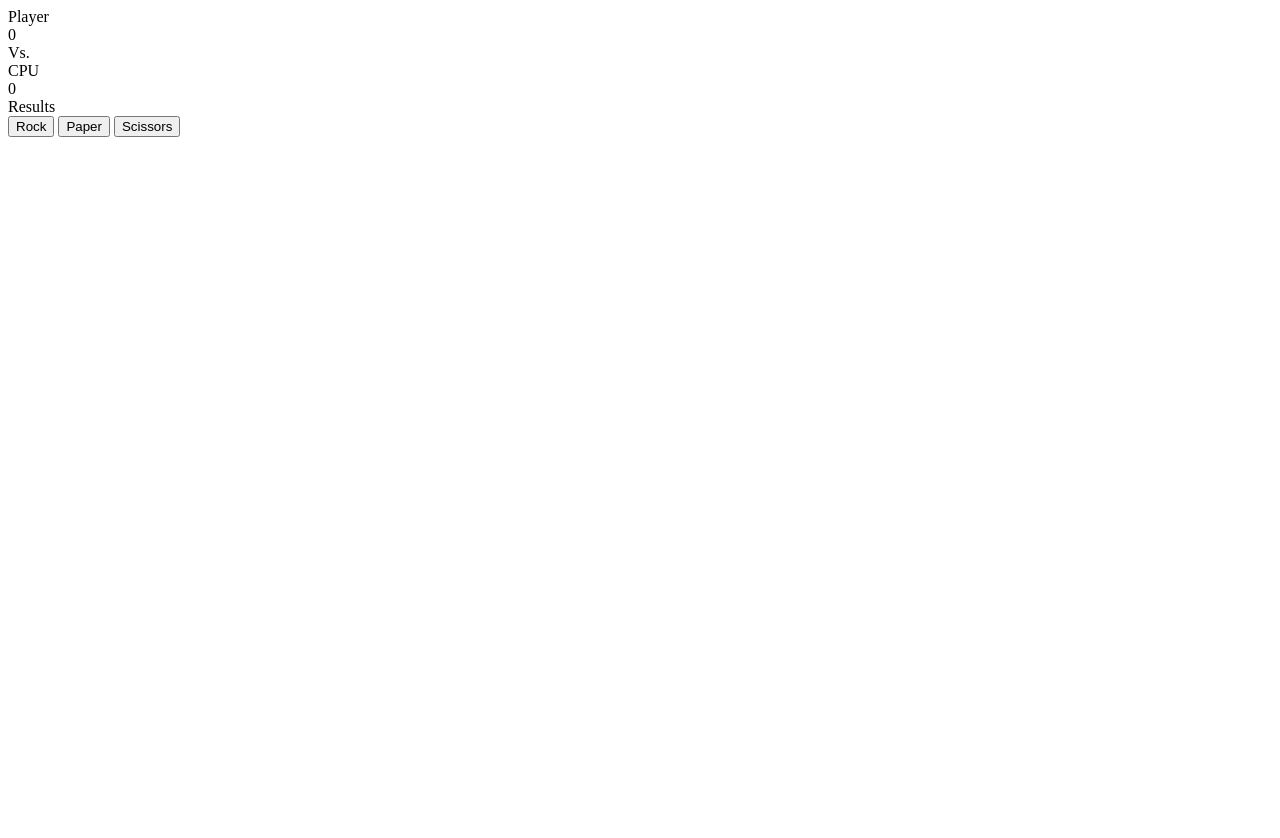
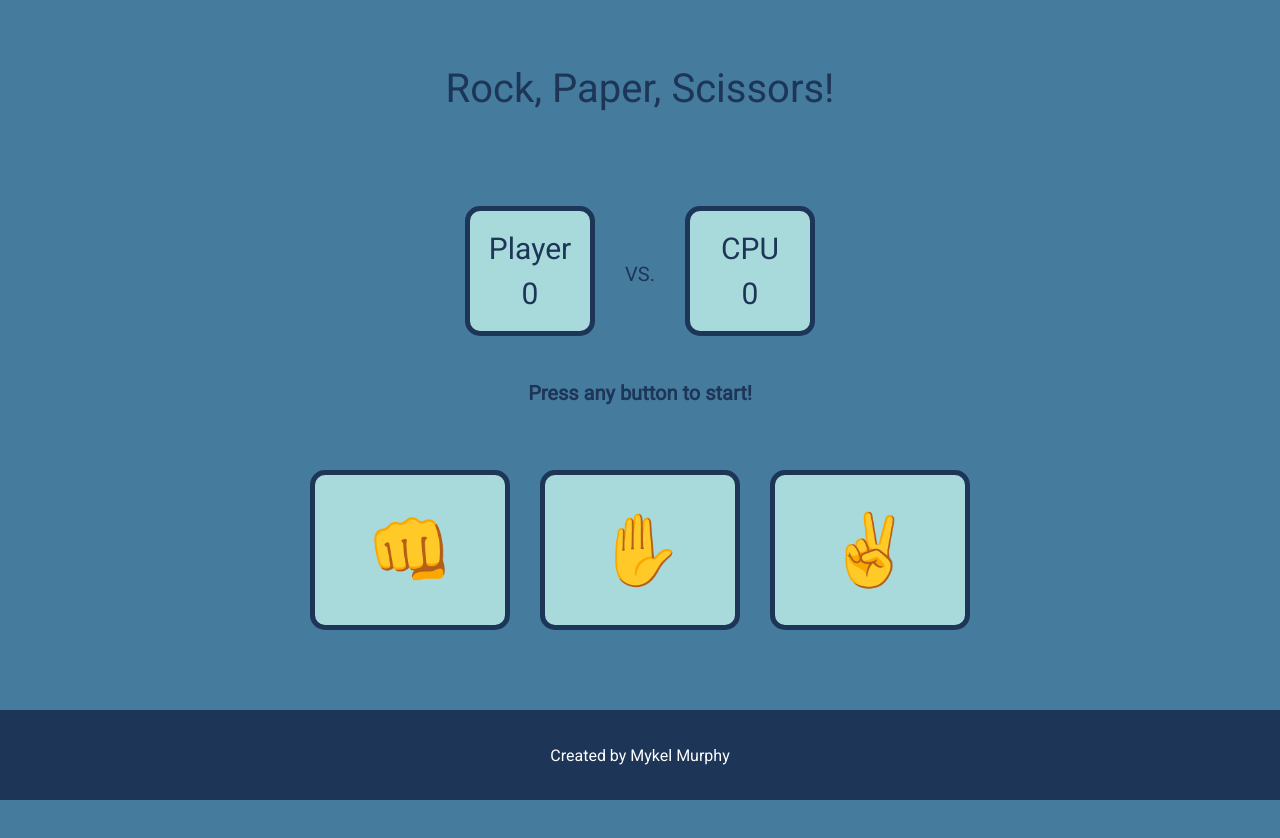
Before and after one commit to mykelkyle/rock-paper-scissors, a plain HTML site: page index.html in a window 1280 px wide. Before the commit the page ends 800 px from the top, so only its background shows below. Drawn offline with Linux system fonts and the light colour scheme.

Commit message:
edit and style html
some small changes to JS -- refactoring DOM output

```diff
--- a/index.html
+++ b/index.html
@@ -6,29 +6,46 @@
     <meta name="viewport" content="width=device-width, initial-scale=1.0" />
     <script src="script.js" defer></script>
     <link rel="stylesheet" href="stylesheet.css" />
+    <style>
+      @import url("https://fonts.googleapis.com/css2?family=Roboto&display=swap");
+    </style>
     <title>Rock, Paper, Scissors!</title>
   </head>
   <body>
-    <div>
-      <div>
-        Player
+    <!-- header -->
+    <div class="header">
+      <div class="header-text">Rock, Paper, Scissors!</div>
+    </div>
+    <!-- player boxes -->
+    <div class="playerBoxContainer">
+      <div class="playerBox">
+        <div>Player</div>
         <div id="pScore">0</div>
       </div>
-      <div>Vs.</div>
-      <div>
-        CPU
+      <div id="vs">VS.</div>
+      <div class="playerBox">
+        <div>CPU</div>
         <div id="cScore">0</div>
       </div>
     </div>
-    <div>
-      Results
-      <div id="results"></div>
+    <!-- results + game over message -->
+    <div class="resultBox">
+      <div id="results">Press any button to start!</div>
       <div id="gameOver"></div>
     </div>
+    <!-- button container -->
     <div id="btn-container">
-      <button id="btn-rock">Rock</button>
-      <button id="btn-paper">Paper</button>
-      <button id="btn-scissors">Scissors</button>
+      <div>
+        <button id="btn-rock">👊</button>
+      </div>
+      <div>
+        <button id="btn-paper">✋</button>
+      </div>
+      <div>
+        <button id="btn-scissors">✌</button>
+      </div>
     </div>
+    <!-- footer -->
+    <div class="footer">Created by Mykel Murphy</div>
   </body>
 </html>
--- a/script.js
+++ b/script.js
@@ -32,11 +32,15 @@ btnScissors.addEventListener("click", () => {
 });
 
 btnClear.addEventListener("click", () => {
-  btnContainer.classList.remove("hidden");
+  btnRock.classList.remove("hidden");
+  btnPaper.classList.remove("hidden");
+  btnScissors.classList.remove("hidden");
+
   btnClear.classList.add("hidden");
   pScore.textContent = 0;
   cScore.textContent = 0;
   gameOver.textContent = "";
+  results.textContent = "Press any button to start!";
 });
 
 // returns a random item from array
@@ -80,14 +84,24 @@ function renderGame(playerSelection, computerSelection) {
   if (pScore.textContent == 5) {
     btnClear.classList.remove("hidden");
     gameOver.textContent = "Game over. You win!";
-    btnContainer.classList.add("hidden");
+
+    btnRock.classList.add("hidden");
+    btnPaper.classList.add("hidden");
+    btnScissors.classList.add("hidden");
+
     btnClear.textContent = "Play Again?";
+    btnClear.classList.add("btnClear");
     gameOver.appendChild(btnClear);
   } else if (cScore.textContent == 5) {
     btnClear.classList.remove("hidden");
     gameOver.textContent = "Game over. You lose!";
-    btnContainer.classList.add("hidden");
+
+    btnRock.classList.add("hidden");
+    btnPaper.classList.add("hidden");
+    btnScissors.classList.add("hidden");
+
     btnClear.textContent = "Play Again?";
+    btnClear.classList.add("btnClear");
     gameOver.appendChild(btnClear);
   }
 }
--- a/stylesheet.css
+++ b/stylesheet.css
@@ -1,3 +1,111 @@
+* {
+  color: #1d3557;
+  font-family: "Roboto", sans-serif;
+}
+
+html,
+body {
+  height: 100%;
+  margin: 0;
+  background-color: #457b9d;
+}
+
+#vs {
+  margin-bottom: 50px;
+}
+
+#btn-container {
+  display: flex;
+  justify-content: center;
+  margin: 30px;
+  gap: 30px;
+}
+
+#gameOver {
+  display: flex;
+  flex-direction: column;
+  padding: 10px;
+  align-items: center;
+  gap: 20px;
+  font-size: 20px;
+}
+
 .hidden {
   display: none;
 }
+
+.header {
+  display: flex;
+  justify-content: center;
+  align-items: center;
+  margin-top: 40px;
+  margin-bottom: 40px;
+  height: 12vh;
+  font-size: 40px;
+  font: bold;
+}
+
+.playerBoxContainer {
+  height: 20vh;
+  display: flex;
+  justify-content: center;
+  align-items: flex-end;
+  gap: 30px;
+  font-size: 20px;
+}
+
+.playerBox {
+  border: 5px solid #1d3557;
+  background-color: #a8dadc;
+  padding: 20px;
+  width: 10vh;
+  height: 10vh;
+  display: flex;
+  justify-content: center;
+  align-items: center;
+  flex-direction: column;
+  gap: 10px;
+  font-size: 30px;
+  border-radius: 15px;
+}
+
+.resultBox {
+  display: flex;
+  align-items: center;
+  flex-direction: column;
+  margin: 30px;
+  padding: 15px;
+  font-size: 20px;
+  font-weight: bold;
+}
+
+.btnClear {
+  height: auto;
+  width: auto;
+  font-size: 20px;
+  padding: 10px;
+  margin-right: 5px;
+}
+
+.footer {
+  color: white;
+  display: flex;
+  justify-content: center;
+  align-items: center;
+  position: fixed;
+  bottom: 0;
+  left: 0;
+  width: 100%;
+  height: 90px;
+  background-color: #1d3557;
+}
+
+button {
+  padding: 10px;
+  width: 25vh;
+  height: 20vh;
+  font-size: 70px;
+  border: 5px solid #1d3557;
+  border-radius: 15px;
+  background: #a8dadc;
+}
```
